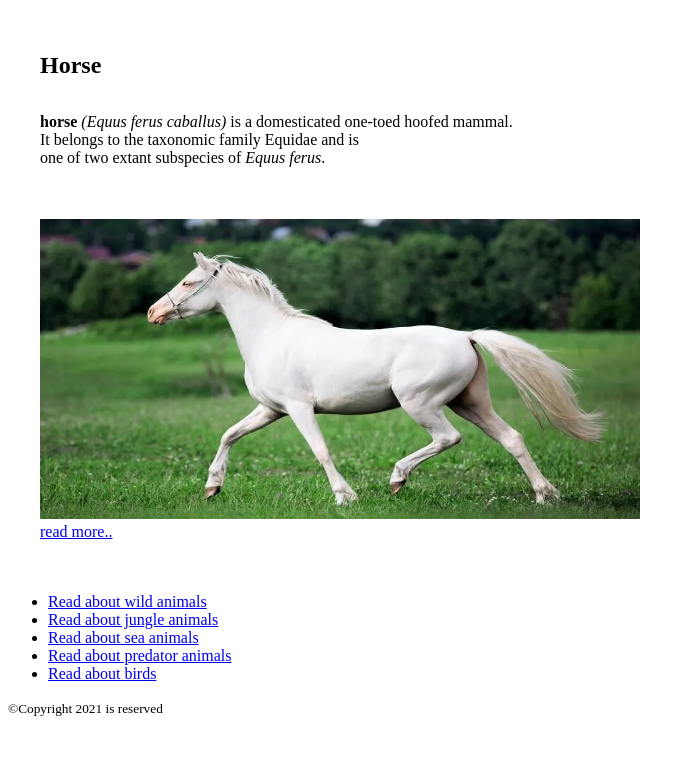
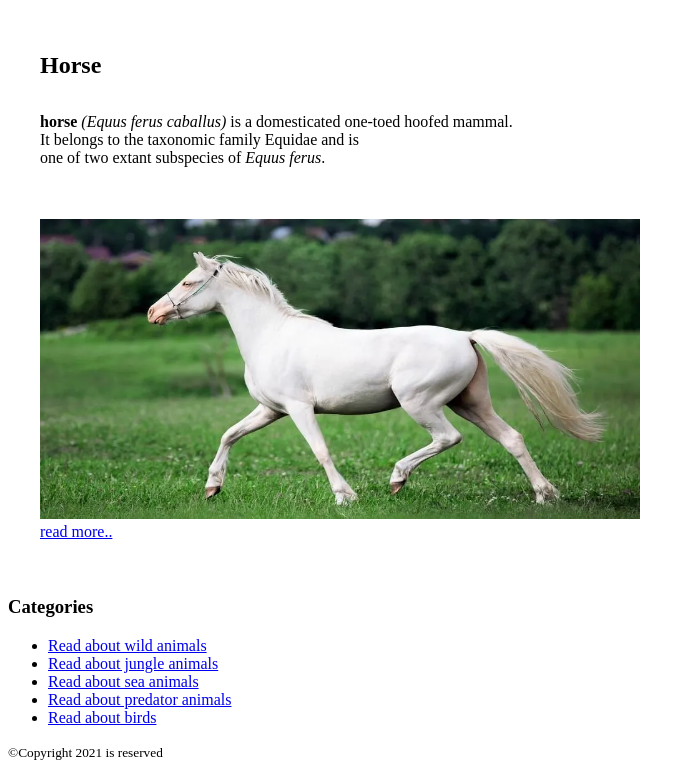
Before and after one commit to mennaihab/discover_world, a plain HTML site: page index.html in a window 1280 px wide. Shown: the part 1198-1967 px from the top of the page, without its empty margins (0-695 px from the left). Before the commit the page ends 1923 px from the top, so only its background shows below. Drawn offline with Linux system fonts and the light colour scheme.

Commit message:
Update index.html

```diff
--- a/index.html
+++ b/index.html
@@ -104,6 +104,7 @@
                 </figure>
             </article>
             <aside>
+                <h3>Categories</h3>
                 <ul>
                     <li><a href="https://www.nationalgeographic.com/animals" target="_blank">Read about wild animals</a></li>
                     <li><a href="https://www.nationalgeographic.com/animals" target="_blank">Read about jungle animals</a></li>
```
